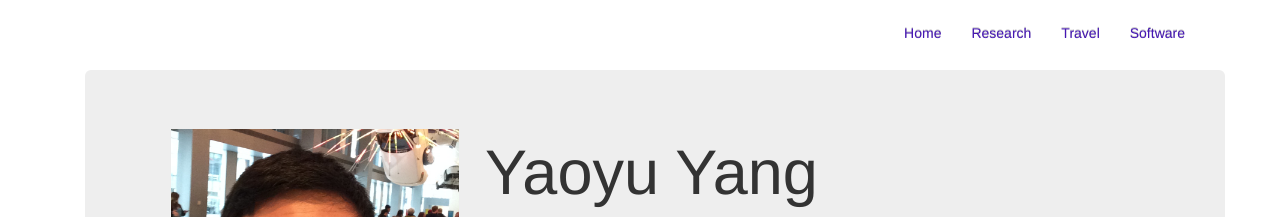
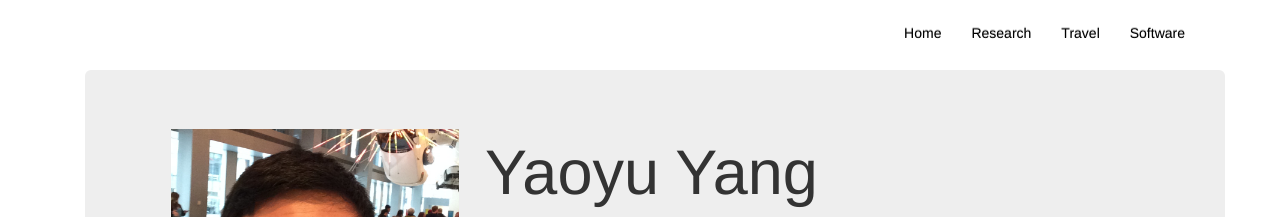
Before and after one commit to yaoyuyang/yaoyuyang.github.io, a Jekyll site: the page built from index.html, in a window 1280 px wide. Shown: the top 217 px of the page. Built offline with Jekyll 4.4.1, drawn with Linux system fonts in a browser that asks for light colours.

Commit message:
Update theme.css

```diff
--- a/css/theme.css
+++ b/css/theme.css
@@ -39,7 +39,7 @@ body {
 }
 
 .nav > li > a {
-  color: #4617b4 !important;
+  color: black !important;
   padding-top: 23px;
   height: 60px;
 /* font-family: "Lucida Sans Unicode", "Lucida Grande", sans-serif; */
```
